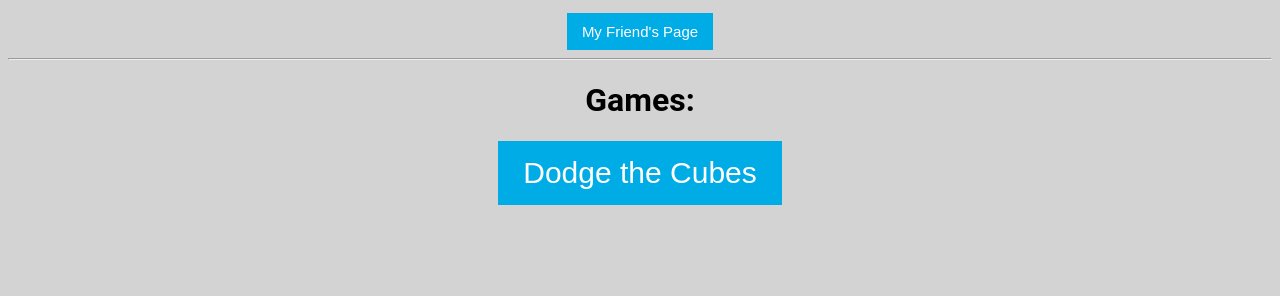
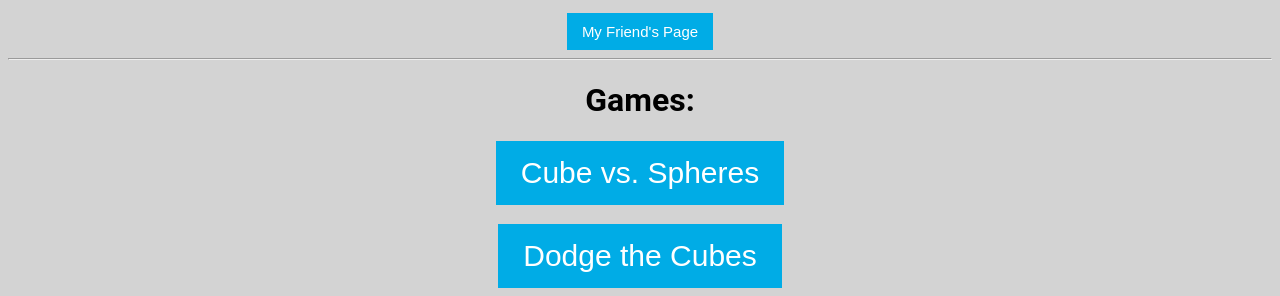
Before and after one commit to L1ghtBeam/l1ghtbeam.github.io, a plain HTML site: page index.htm in a window 1280 px wide. Shown: the part 638-934 px from the top of the page. Before the commit the page ends 851 px from the top, so only its background shows below. Drawn offline with Linux system fonts and the light colour scheme.

Commit message:
Update index.htm

```diff
--- a/index.htm
+++ b/index.htm
@@ -45,6 +45,9 @@ h2 {color:dodgerblue;}
 <hr>
 
 <h1>Games:</h1>
+<a href="cube-v-spheres/" title="Play Cube vs. Spheres" target="_blank">Cube vs. Spheres</a>
+<br>
+<br>
 <a href="dodge-the-cubes/" title="Play Dodge the Cubes" target="_blank">Dodge the Cubes</a>
 
 </body>
```
